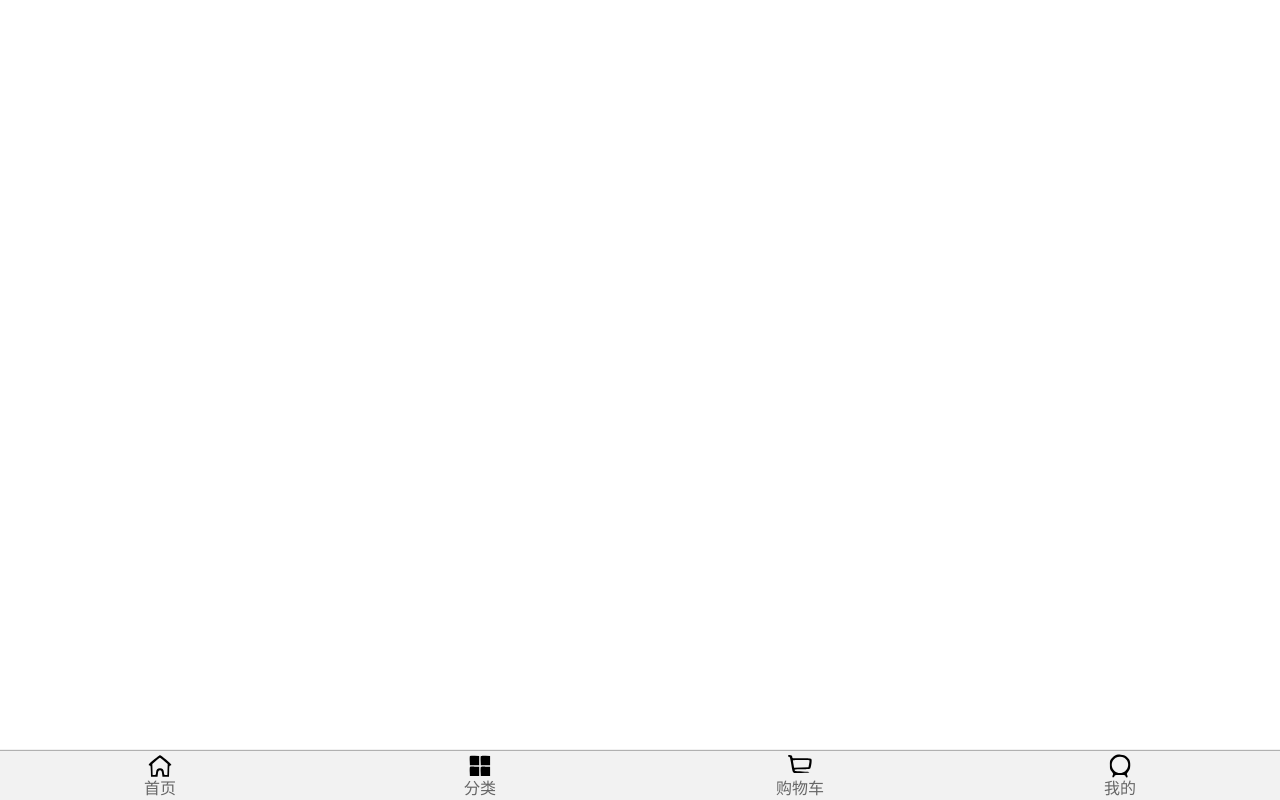
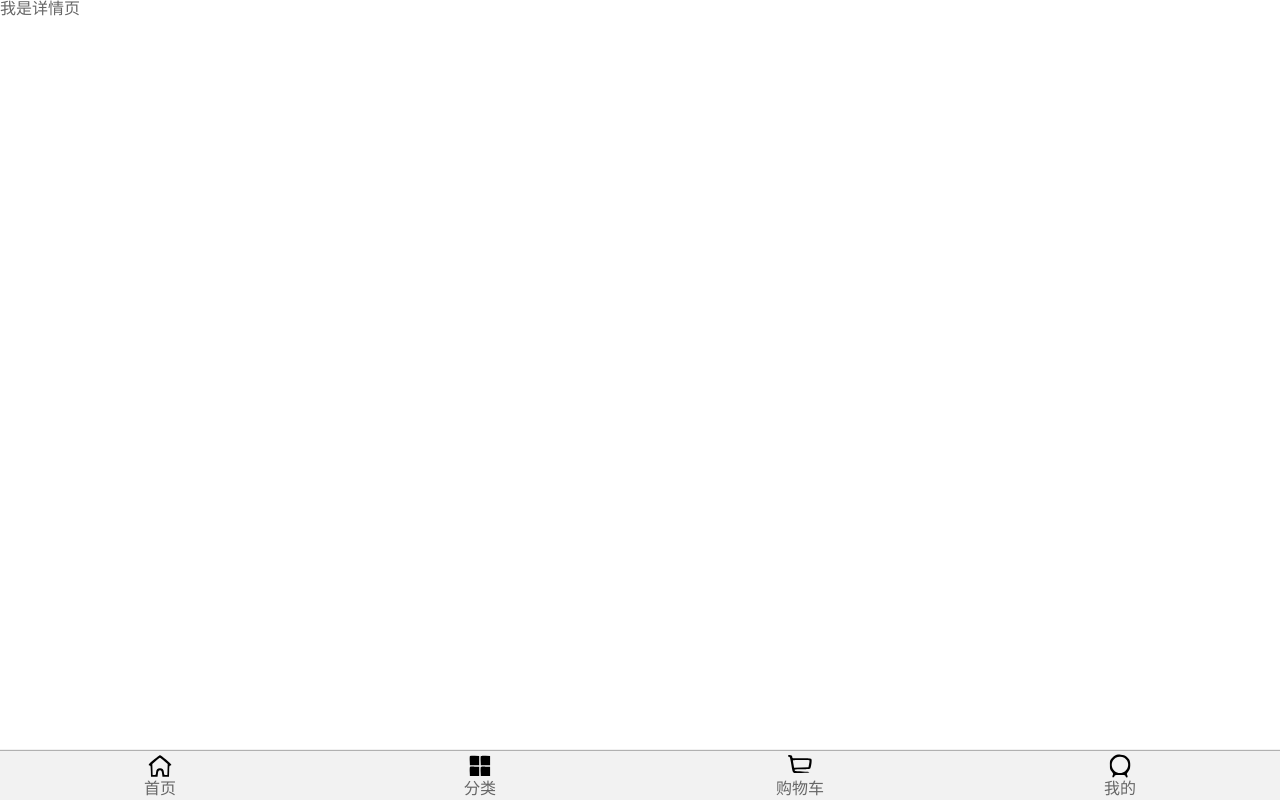
Before and after one commit to jinfengwhy/supermall, a Vue app: page /detail in a window 1280 px wide. Built offline with nearby package versions, Linux system fonts and the light colour scheme.

Commit message:
p180 跳转到详情页并且携带iid

```diff
--- a/src/components/content/Goods/GoodsListItem.vue
+++ b/src/components/content/Goods/GoodsListItem.vue
@@ -1,5 +1,5 @@
 <template>
-  <div class="goods-item">
+  <div class="goods-item" @click="itemClick">
     <img :src="goodsItem.show.img" @load="imageLoad"/>
     <div class="goods-info">
       <p>{{goodsItem.title}}</p>
@@ -22,6 +22,14 @@ export default {
   methods: {
     imageLoad() {
       this.$bus.$emit('itemImgLoad')
+    },
+    itemClick() {
+      this.$router.push({
+        path: '/detail',
+        query: {
+          iid: this.goodsItem.iid
+        }
+      })
     }
   }
 }
--- a/src/router/index.js
+++ b/src/router/index.js
@@ -10,6 +10,7 @@ const Home = () => import('views/home/Home')
 const Category = () => import('views/category/Category')
 const Cart = () => import('views/cart/Cart')
 const Profile = () => import('views/profile/Profile')
+const Detail = () => import('views/detail/Detail')
 
 const routes = [
   {
@@ -31,6 +32,10 @@ const routes = [
   {
     path: '/profile',
     component: Profile
+  },
+  {
+    path: '/detail',
+    component: Detail
   }
 ]
 
--- /dev/null
+++ b/src/views/detail/Detail.vue
@@ -0,0 +1,18 @@
+<template>
+  <div>
+    我是详情页{{iid}}
+  </div>
+</template>
+
+<script>
+export default {
+  data() {
+    return {
+      iid: null
+    }
+  },
+  created() {
+    this.iid = this.$route.query.iid
+  }
+}
+</script>
```
